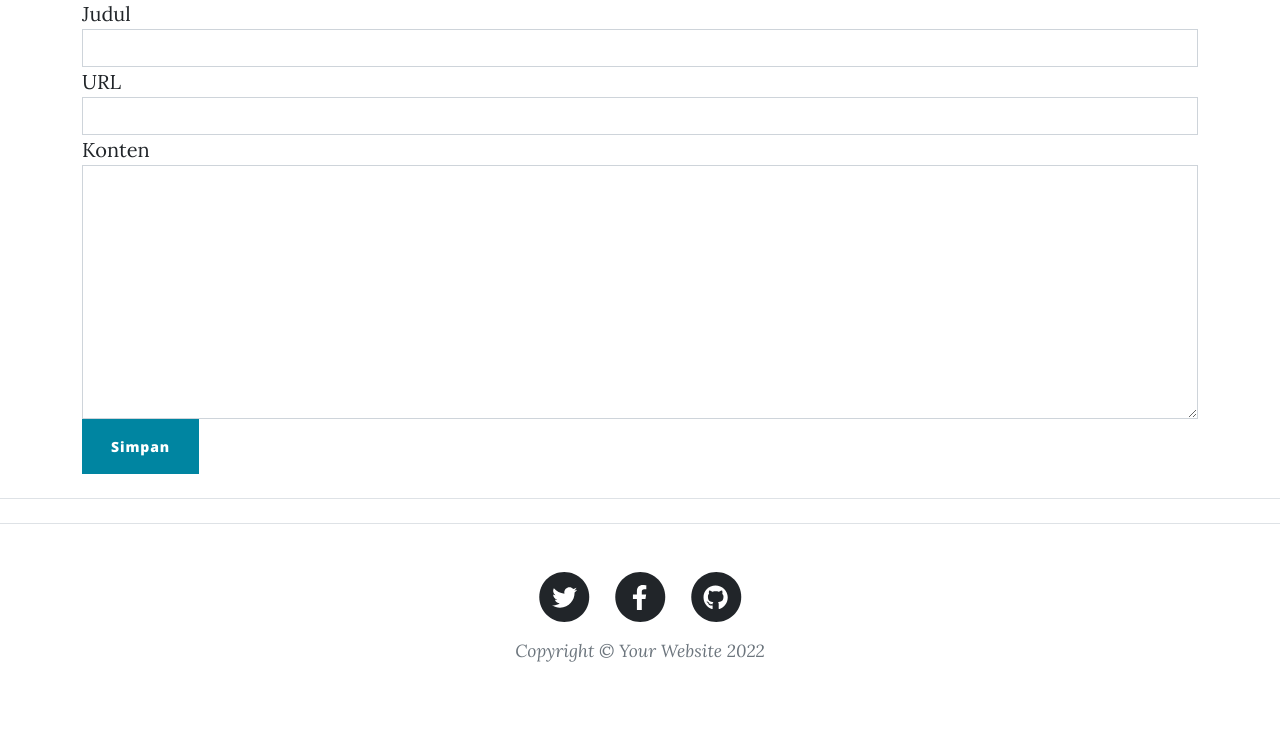
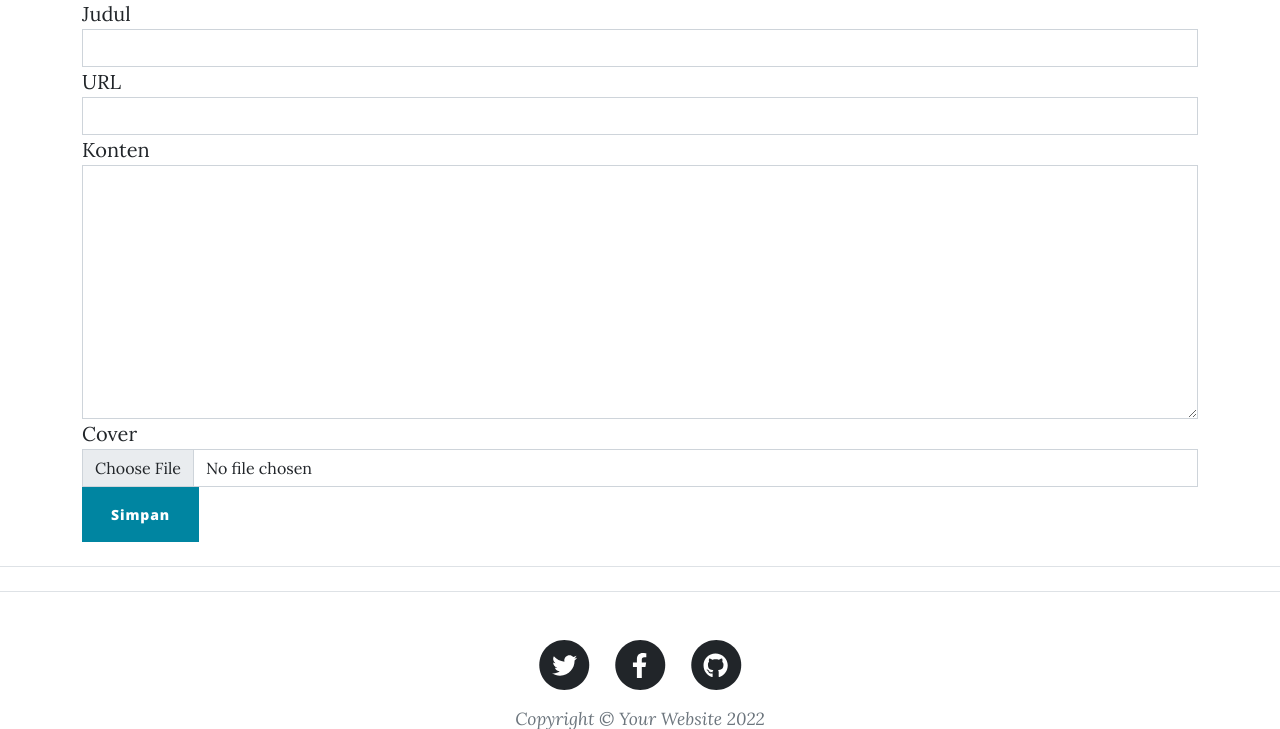
Before and after one commit to NauseaSB/Codepolitan-CI, a CodeIgniter app: page /Codepolitan/index.php/blogs/formAdd in a window 1280 px wide. Shown: the part 524-1253 px from the top of the page. Before the commit the page ends 1186 px from the top, so only its background shows below. Run offline with CodeIgniter, Linux system fonts and the light colour scheme; some libraries are stand-ins or nearby versions.

Commit message:
commit baru

```diff
--- a/application/config/autoload.php
+++ b/application/config/autoload.php
@@ -1,5 +1,5 @@
 <?php
-defined('BASEPATH') OR exit('No direct script access allowed');
+defined('BASEPATH') or exit('No direct script access allowed');
 
 /*
 | -------------------------------------------------------------------
@@ -58,7 +58,7 @@ $autoload['packages'] = array();
 |
 |	$autoload['libraries'] = array('user_agent' => 'ua');
 */
-$autoload['libraries'] = array();
+$autoload['libraries'] = array('database');
 
 /*
 | -------------------------------------------------------------------
@@ -89,7 +89,7 @@ $autoload['drivers'] = array();
 |
 |	$autoload['helper'] = array('url', 'file');
 */
-$autoload['helper'] = array();
+$autoload['helper'] = array('url', 'form');
 
 /*
 | -------------------------------------------------------------------
--- a/application/controllers/Blogs.php
+++ b/application/controllers/Blogs.php
@@ -5,8 +5,6 @@ class Blogs extends CI_Controller
     public function __construct()
     {
         parent::__construct(); //harus dipanggil ketika membuat class yang extend dari class induk (parent)
-        $this->load->database(); //jika ingin menggunakan database dalam class ini
-        $this->load->helper('url'); //menginclude file helper url
         $this->load->model('Blog_model'); // menginclude model yang dituju
     }
 
@@ -32,11 +30,27 @@ class Blogs extends CI_Controller
 
     public function formAdd()
     {
+
         if ($this->input->post()) { //supaya tidak terjadi error ketika halaman di refresh. dikarenakanan title dan content tidak boleh null.
             // menggunakan method post sehingga hanya dapat melakukan input sekali untuk isian tersebut dan ketika dilakukan refresh, data tidak terus-terusan tersubmit.
             $data['title'] = $this->input->post('title');
             $data['url'] = $this->input->post('url');
             $data['content'] = $this->input->post('content');
+
+            // konfigurasi untuk upload gambar cover
+            $config['upload_path']          = './uploads/';
+            $config['allowed_types']        = 'gif|jpg|png';
+            $config['max_size']             = 1000;
+            $config['max_width']            = 2000;
+            $config['max_height']           = 1000;
+
+            $this->load->library('upload', $config);
+
+            if (!$this->upload->do_upload('cover')) {
+                echo $this->upload->display_errors();
+            } else {
+                $data['cover'] = $this->upload->data('file_name');
+            }
 
             $id = $this->Blog_model->insertBlog($data); //proses input data dipindahkan ke dalam model dan disini hanya memanggil method tersebut dan diisikan dengan parameter data yang akan disimpan
 
--- a/application/views/formAdd.php
+++ b/application/views/formAdd.php
@@ -15,18 +15,22 @@
 <div class="container">
     <div class="row justify-content-center">
         <div class="com-md-8">
-            <form action="" method="post">
+            <?php echo form_open_multipart(); ?>
             <div class="form-group">
                 <label>Judul</label>
-                    <input class="form-control" type="text" name="title">
+                <?php echo form_input('title', null, 'class="form-control"') ?>
             </div>
             <div class="form-group">
                 <label>URL</label>
-                    <input class="form-control" type="text" name="url">
+                <?php echo form_input('url', null, 'class="form-control"') ?>
             </div>
             <div class="form-group">
                 <label>Konten</label>
-                    <textarea class="form-control" name="content" cols="30" rows="10"></textarea>
+                <?php echo form_textarea('content', null, 'class="form-control"') ?>
+            </div>
+            <div class="form-group">
+                <label>Cover</label>
+                <?php echo form_upload('cover', null, 'class="form-control"') ?>
             </div>
             <button class="btn btn-primary" type="submit">Simpan</button>
             </form>
```
Lines whose indentation alone changed are shown as unchanged.
